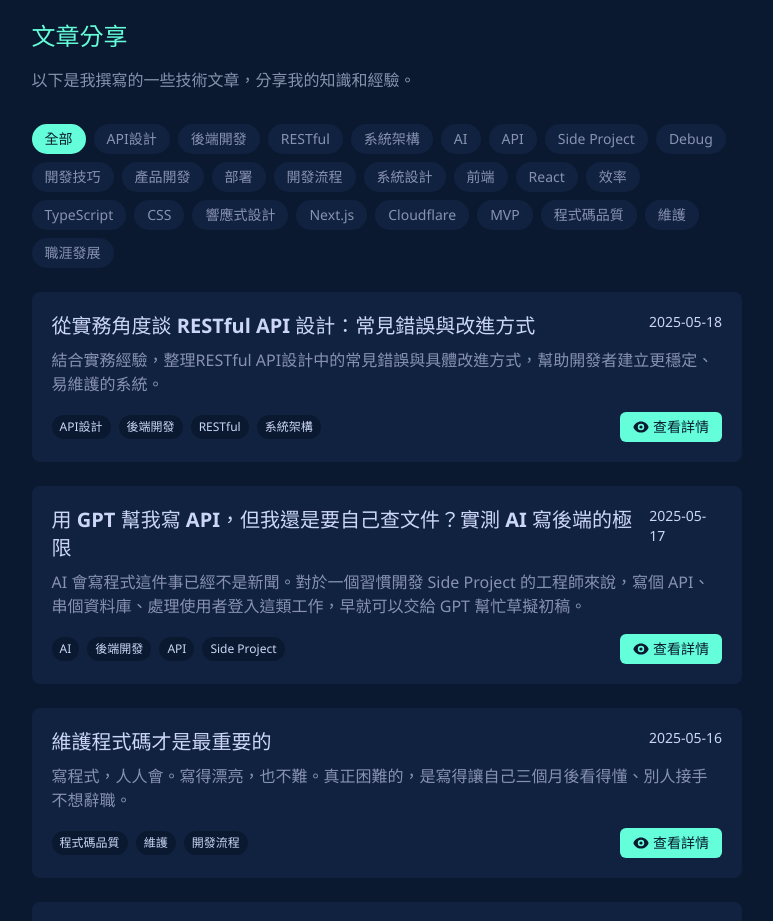
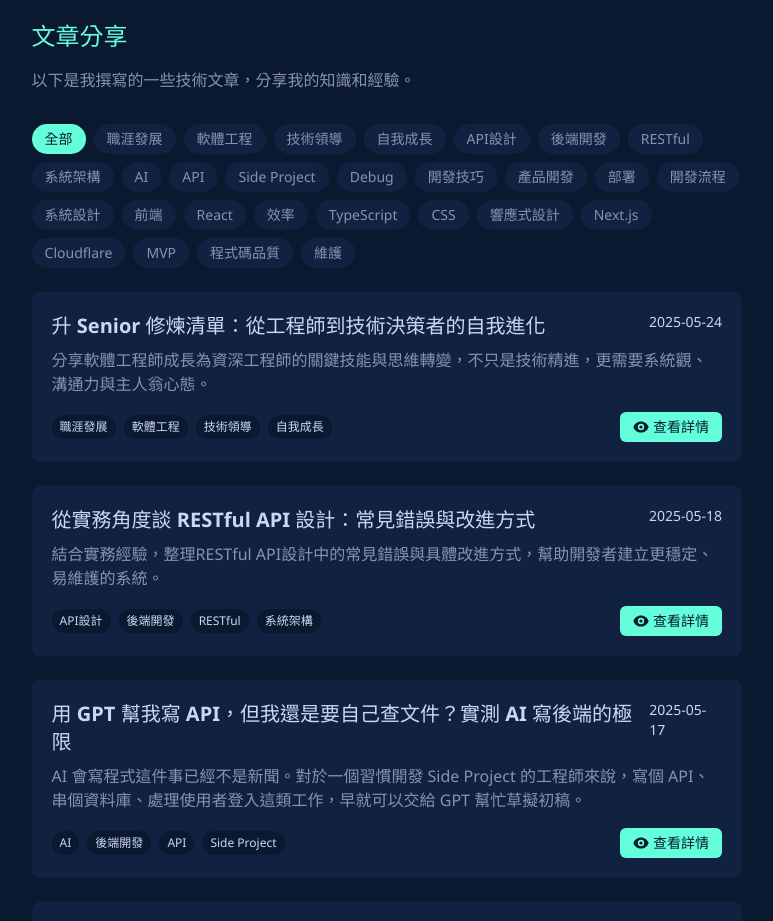
Before and after one commit to ChiaWeiHsieh1637/Resume, a React (Vite) app: page / in a window 1280 px wide. Shown: the part 2380-3301 px from the top of the page, without its empty margins (490-1263 px from the left). Built offline with nearby package versions, Linux system fonts and the light colour scheme.

Commit message:
feat: 在 Articles.tsx 中新增一篇文章「升 Senior 修煉清單：從工程師到技術決策者的自我進化」，擴充內容以分享資深工程師的關鍵技能與思維轉變

```diff
--- a/src/components/Articles.tsx
+++ b/src/components/Articles.tsx
@@ -17,6 +17,70 @@ const Articles: React.FC = () => {
   const [selectedArticle, setSelectedArticle] = useState<Article | null>(null);
 
   const articles: Article[] = [
+    {
+      id: 12,
+      title: '升 Senior 修煉清單：從工程師到技術決策者的自我進化',
+      description: '分享軟體工程師成長為資深工程師的關鍵技能與思維轉變，不只是技術精進，更需要系統觀、溝通力與主人翁心態。',
+      date: '2025-05-24',
+      link: 'https://example.com/article12',
+      tags: ['職涯發展', '軟體工程', '技術領導', '自我成長'],
+      content: `
+        <h2>在每一位軟體工程師的成長旅途中，總有那麼一個時期</h2>
+        <p>開始意識到：光是會寫程式，已經不夠了。當年初入職場，抱著解 bug、交任務、破關升等的心態，總以為只要技術夠強，遲早會被看見。但當你開始參與專案規劃、跨部門溝通，甚至負責部署與後續維運時，你會驚覺：真正讓一位工程師進化為 Senior 的，從來不只是「寫得多」，而是「懂得多」與「負責更多」。</p>
+
+        <p>這是一份從我自身經驗與觀察中提煉出來的「升 Senior 修煉清單」，不為打怪而戰，只為讓你走得更穩、更深、更遠。</p>
+
+        <h2>一、技術是根：從「我會寫」走向「我能設計」</h2>
+        <p>Senior 工程師不僅要能獨立開發，更應該具備對技術架構的思考能力。他寫的不再是「能跑」的程式碼，而是團隊未來半年都能維護、理解與擴充的系統。這裡的重點不在於炫技，而是可讀性、模組化與測試性。</p>
+
+        <ul>
+          <li>精通主力語言與框架不是終點，是起點。</li>
+          <li>理解事件迴圈、非同步機制與資源管理，是基本功。</li>
+          <li>設計模組時，能思考邊界、耦合與未來擴充空間，是能力的展現。</li>
+        </ul>
+
+        <h2>二、眼界要開：從「寫功能」升級到「解脈絡」</h2>
+        <p>Junior 常常看到 ticket 就直接開工，但 Senior 知道，一張任務背後可能牽動的是商業邏輯、資料流程甚至客戶體驗。他們會問：「這功能為什麼重要？最終目標是什麼？有沒有更簡潔的方法達成？」</p>
+
+        <ul>
+          <li>他們主動釐清需求，而非被動接受指令。</li>
+          <li>他們會去找舊的 PR、設計文檔、測試紀錄，拼湊全貌。</li>
+          <li>他們懂得平衡工程最佳解與商業現實。</li>
+        </ul>
+
+        <h2>三、系統觀強：從「功能模組」看見「整體架構」</h2>
+        <p>寫 API 很簡單，寫對全系統都穩健的 API 很難。Senior 不只是 code owner，更是 system owner。他們看重效能、部署策略、可觀測性與災難處理。他們知道系統不是單靠程式語法撐起來的，而是靠對資料流、使用場景與限制的理解。</p>
+
+        <ul>
+          <li>他們懂 DB index、SQL 調校，也了解 cache、queue、rate limit。</li>
+          <li>他們能與 DevOps 合作，設計 CI/CD pipeline，確保快速又安全的部署流程。</li>
+          <li>他們考慮災難復原機制，也知道怎麼 rollback、feature flag。</li>
+        </ul>
+
+        <h2>四、溝通不怕：能寫，也能說，更能聽懂別人說什麼</h2>
+        <p>升為 Senior 的過程中，有一項技能尤其容易被忽略：溝通。能清楚解釋自己的設計、能給出具體的 code review 意見，甚至能與非技術角色對話，是一位資深工程師不可或缺的能力。</p>
+
+        <ul>
+          <li>他們在 PR 說明中不是寫「fix bug」，而是清楚描述問題根因與處理手法。</li>
+          <li>他們能站在 PM 或設計師的角度，理解需求背後的意圖。</li>
+          <li>他們願意指導後進，建立知識傳承與團隊默契。</li>
+        </ul>
+
+        <h2>五、主動而負責：技術只是手段，擁有主人翁心態才是關鍵</h2>
+        <p>Senior 不一定寫最多的 code，但他一定是那個「負得起責任」的人。他不會只在意今天能不能 merge，而是關心這段 code 三個月後能不能用。他看見技術債，不是抱怨，而是提出改善。他不是主管，但他是團隊中自然被信任的角色。</p>
+
+        <ul>
+          <li>他主動監看系統健康，甚至設定告警。</li>
+          <li>他在專案 kick-off 時就開始思考未來風險。</li>
+          <li>他有原則，不因趕時程就犧牲品質；也有彈性，知道什麼時候該放手。</li>
+        </ul>
+
+        <h2>結語：你可以選擇只當一名執行者，也可以選擇成為一位技術領航者</h2>
+        <p>Senior 並不神秘，他只是那個願意多想一步、多做一點的人。他是那種遇到問題不會只說「這不是我負責的」，而會說「讓我看看怎麼解決」的人。他不是完美無缺，但他總是比昨天更清楚、比上次更穩健。他知道，程式碼會變老，技術會過時，但對系統、對人、對團隊的責任感，會讓他走得更遠、更自由。</p>
+
+        <p>如果你也正走在這條路上，這份修煉清單不是用來評分的尺，而是一把照見方向的光。願我們都能在工程之路上，不只是寫程式的人，而是解決問題的人。</p>
+      `
+    },
     {
       id: 11,
       title: '從實務角度談 RESTful API 設計：常見錯誤與改進方式',
```
Also changed, not shown: 2 other files (tests, documents, lock files or other folders).
